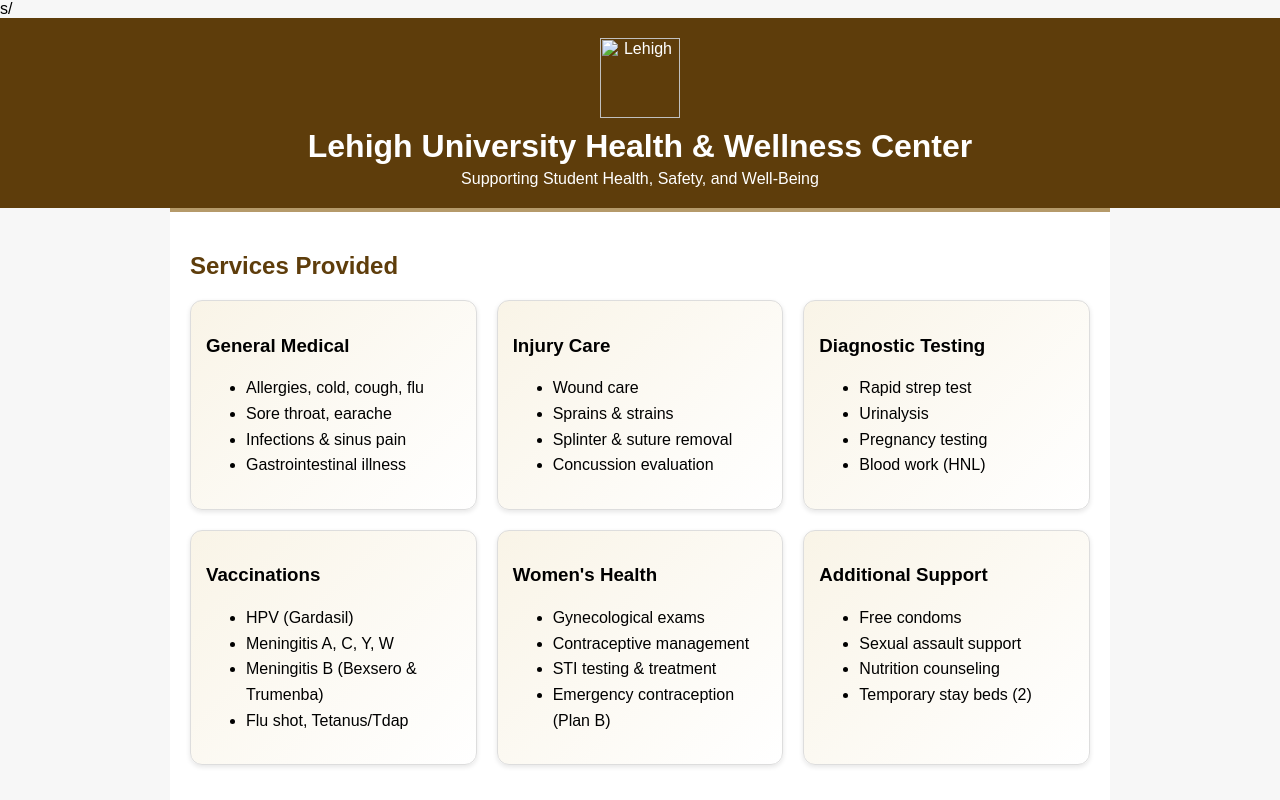
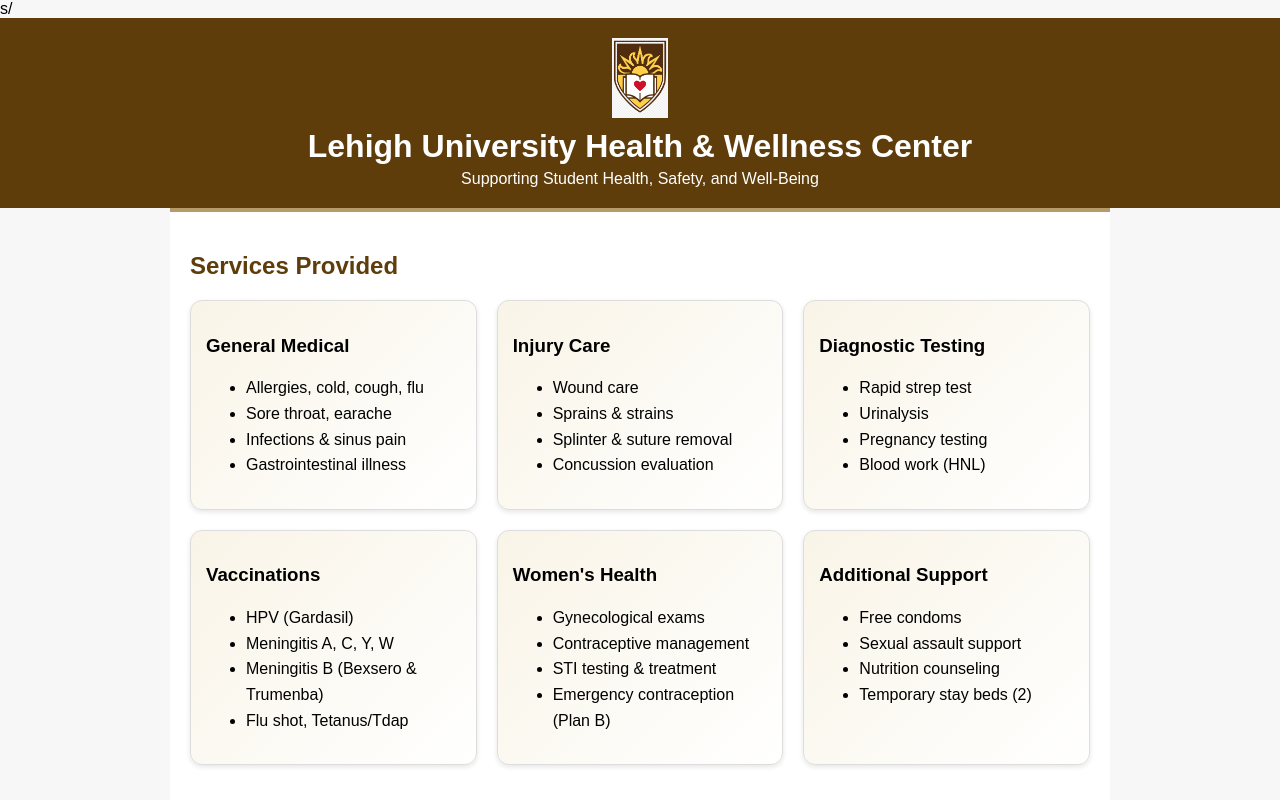
Before and after one commit to LovesRice/LU-HWCenter, a plain HTML site: page index.html in a window 1280 px wide. Shown: the top 800 px of the page. Drawn offline with Linux system fonts and the light colour scheme.

Commit message:
Update index.html

```diff
--- a/index.html
+++ b/index.html
@@ -16,7 +16,7 @@ s/<!DOCTYPE html>
 </head>
 <body>
   <header>
-    <img src="assets/LehighShieldLogo.png" alt="Lehigh" style="height:80px; margin-bottom:10px;">
+    <img src="LehighShieldLogo.png" alt="Lehigh" style="height:80px; margin-bottom:10px;">
     <h1 style="margin:0;">Lehigh University Health & Wellness Center</h1>
     <p style="margin:5px 0 0 0;">Supporting Student Health, Safety, and Well-Being</p>
   </header>
```
